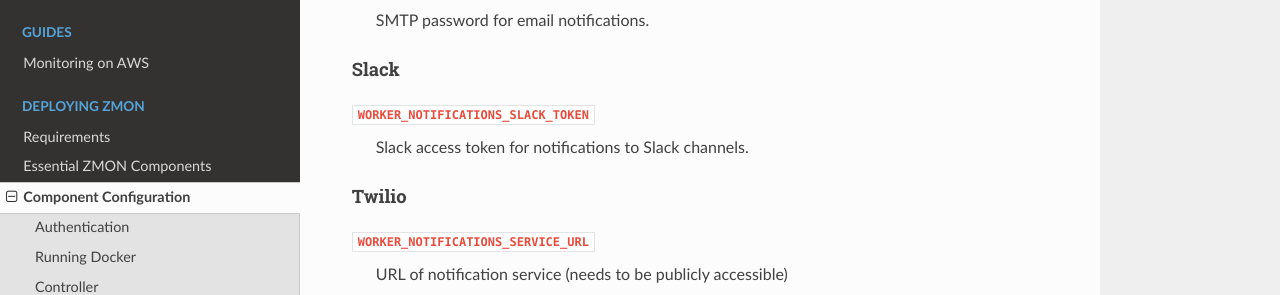
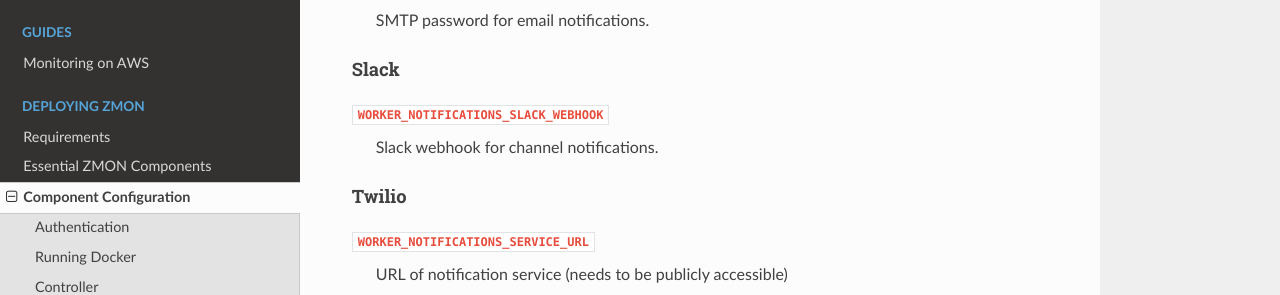
Before and after one commit to zalando-zmon/zmon-docs, a Sphinx documentation site: the page built from docs/installation/configuration.rst, in a window 1280 px wide and 900 px high, scrolled down 4805 px. Shown: the part 152-447 px from the top of the window. Built offline with Sphinx 7.4.7 and the Read the Docs theme 2.0.0, drawn with Linux system fonts in a browser that asks for light colours.

Commit message:
Update slack notification configuration (#53)

```diff
--- a/docs/installation/configuration.rst
+++ b/docs/installation/configuration.rst
@@ -234,8 +234,8 @@
 
 Slack
 ^^^^^
-``WORKER_NOTIFICATIONS_SLACK_TOKEN``
-    Slack access token for notifications to Slack channels.
+``WORKER_NOTIFICATIONS_SLACK_WEBHOOK``
+    Slack webhook for channel notifications.
 
 Twilio
 ^^^^^^
```
